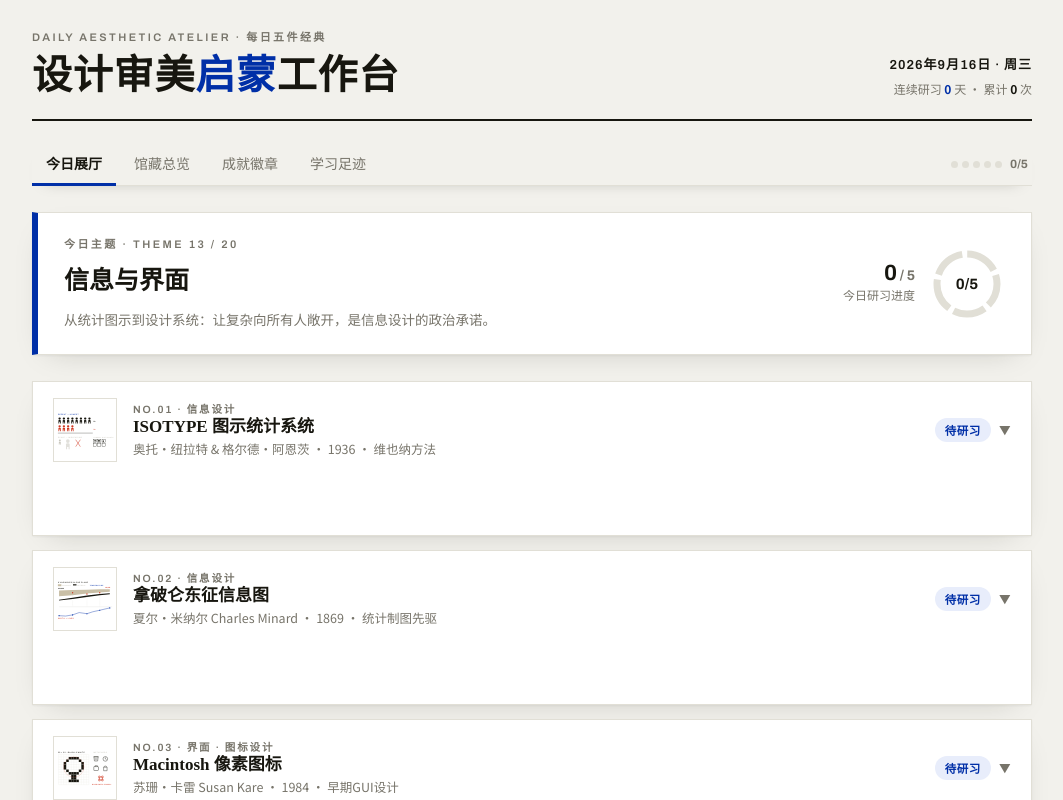
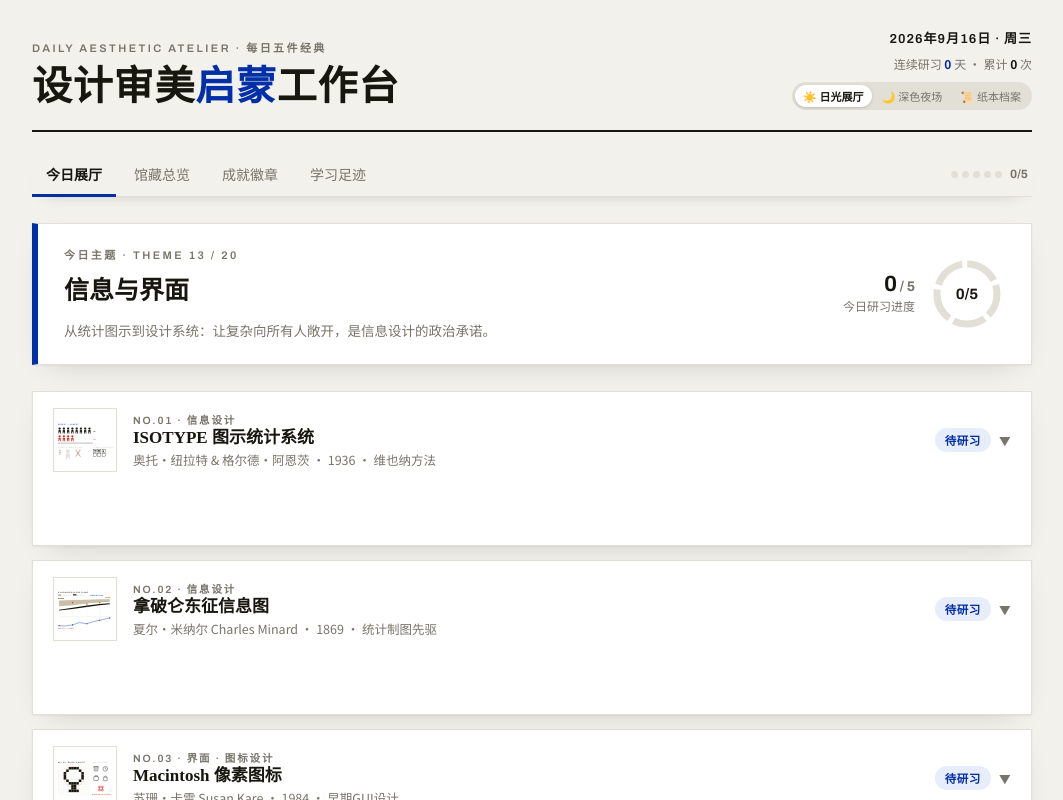
Before and after one commit to idmar/daw, a React (Vite) app: page / in a window 1280 px wide. Shown: the top 800 px of the page, without its empty margins (108-1171 px from the left). Built offline with nearby package versions, Linux system fonts and the light colour scheme.

Commit message:
feat: implement museum lighting themes and dark mode support

```diff
--- a/src/DesignAestheticsWorkbench.jsx
+++ b/src/DesignAestheticsWorkbench.jsx
@@ -3,6 +3,7 @@
 import { CASES, DAY_THEMES, BADGES } from "./data/cases.js";
 import { getVisual } from "./data/visuals.jsx";
 import { todayKey, dayIndexOf, casesForDay, fmtDate, calculateStats } from "./utils/date.js";
+import { THEMES, getInitialTheme, saveTheme } from "./utils/theme.js";
 import { ProgressRing } from "./components/ProgressRing.jsx";
 import { CaseCard } from "./components/CaseCard.jsx";
 
@@ -11,6 +12,7 @@
 /* ---------------- 主应用 ---------------- */
 export default function AestheticAtelier() {
   const [loaded, setLoaded] = useState(false);
+  const [theme, setTheme] = useState(getInitialTheme);
   const [state, setState] = useState({ completed: {}, videoLinks: {}, notes: {} });
   const [tab, setTab] = useState("today");
   const [openId, setOpenId] = useState(null);
@@ -59,7 +61,7 @@
   }, []);
 
   const todayCases = useMemo(() => casesForDay(tKey, CASES), [tKey]);
-  const theme = DAY_THEMES[dayIndexOf(tKey)];
+  const todayTheme = DAY_THEMES[dayIndexOf(tKey)];
   const doneToday = state.completed[tKey] || [];
   const dayClosed = todayCases.length > 0 && todayCases.every(c => doneToday.includes(c.id));
 
@@ -177,7 +179,7 @@
 
   if (!loaded) {
     return (
-      <div className="atelier">
+      <div className="atelier" data-theme={theme}>
         <div className="wrap" style={{ paddingTop: 80, textAlign: "center", color: "var(--muted)" }}>
           正在开馆，载入你的学习档案…
         </div>
@@ -188,7 +190,7 @@
   const historyDays = [...stats.days].reverse();
 
   return (
-    <div className="atelier">
+    <div className="atelier" data-theme={theme}>
       <div className="wrap">
         <header className="masthead">
           <div className="brand">
@@ -201,6 +203,24 @@
             <div className="date">{fmtDate(tKey)}</div>
             <div className="streak">
               连续研习 <b>{stats.streak}</b> 天 · 累计 <b style={{ color: "var(--ink)" }}>{stats.total}</b> 次
+            </div>
+            <div className="theme-switch" role="radiogroup" aria-label="展厅光照模式">
+              {THEMES.map(t => (
+                <button
+                  key={t.id}
+                  className={`theme-btn ${theme === t.id ? "on" : ""}`}
+                  onClick={() => {
+                    setTheme(t.id);
+                    saveTheme(t.id);
+                  }}
+                  title={t.desc}
+                  aria-checked={theme === t.id}
+                  role="radio"
+                >
+                  <span aria-hidden="true">{t.icon}</span>
+                  <span>{t.name}</span>
+                </button>
+              ))}
             </div>
           </div>
         </header>
@@ -243,8 +263,8 @@
                 <div className="eyebrow">
                   今日主题 · Theme {String(dayIndexOf(tKey) + 1).padStart(2, "0")} / {DAY_THEMES.length}
                 </div>
-                <h2>{theme.name}</h2>
-                <p>{theme.desc}</p>
+                <h2>{todayTheme.name}</h2>
+                <p>{todayTheme.desc}</p>
               </div>
               <div className="ring-box">
                 <div className="ring-label">
--- a/src/styles/atelier.css
+++ b/src/styles/atelier.css
@@ -1,6 +1,7 @@
 @import url('https://fonts.googleapis.com/css2?family=Noto+Serif+SC:wght@600;900&family=Noto+Sans+SC:wght@400;500;700&family=Archivo:wght@500;600;700&display=swap');
 
-:root {
+:root,
+.atelier[data-theme="daylight"] {
   --wall: #F2F1EC;        /* 展墙灰白 */
   --panel: #FFFFFF;
   --ink: #17160F;
@@ -13,6 +14,45 @@
   --shadow: 0 1px 2px rgba(23,22,15,.05), 0 10px 30px -18px rgba(23,22,15,.25);
   --dur: .28s;
   --ease: cubic-bezier(.22,1,.36,1);
+  --card-hover: #FAFAF6;
+  --art-bg: #FFFFFF;
+  --code-bg: #EAE8DF;
+}
+
+.atelier[data-theme="midnight"] {
+  --wall: #121316;        /* 黑曜石深色展厅 */
+  --panel: #1A1B20;
+  --ink: #EDEAE2;
+  --muted: #8E8B83;
+  --line: #2D2F36;
+  --blue: #4075FF;        /* 霓虹克莱因蓝 */
+  --blue-soft: #1C2642;
+  --gold: #D6A838;
+  --gold-soft: #2B2516;
+  --shadow: 0 2px 4px rgba(0,0,0,.4), 0 14px 36px -12px rgba(0,0,0,.65);
+  --dur: .28s;
+  --ease: cubic-bezier(.22,1,.36,1);
+  --card-hover: #22242B;
+  --art-bg: #FAF8F4;
+  --code-bg: #26272E;
+}
+
+.atelier[data-theme="sepia"] {
+  --wall: #F4EFE6;        /* 羊皮纸档案色 */
+  --panel: #FAF6EF;
+  --ink: #2C261F;
+  --muted: #7E7364;
+  --line: #DFD7C8;
+  --blue: #1E468A;
+  --blue-soft: #E6ECF5;
+  --gold: #8E6D24;
+  --gold-soft: #EDE4CF;
+  --shadow: 0 1px 3px rgba(44,38,31,.06), 0 10px 24px -16px rgba(44,38,31,.2);
+  --dur: .28s;
+  --ease: cubic-bezier(.22,1,.36,1);
+  --card-hover: #F2ECE0;
+  --art-bg: #FFFFFF;
+  --code-bg: #E7DFCFA0;
 }
 
 /* 尊重系统的减弱动态偏好：统一豁免全部动效 */
@@ -68,7 +108,7 @@
   text-transform: uppercase;
   color: var(--muted);
 }
-.masthead-meta { text-align: right; flex-shrink: 0; }
+.masthead-meta { text-align: right; flex-shrink: 0; display: flex; flex-direction: column; align-items: flex-end; }
 .masthead-meta .date {
   font-family: 'Archivo', sans-serif;
   font-weight: 600;
@@ -81,6 +121,39 @@
   margin-top: 2px;
 }
 .masthead-meta .streak b { color: var(--blue); font-weight: 700; }
+
+/* 主题光照切换器 */
+.theme-switch {
+  display: inline-flex;
+  gap: 2px;
+  background: var(--line);
+  padding: 3px;
+  border-radius: 99px;
+  margin-top: 8px;
+}
+.theme-btn {
+  appearance: none;
+  border: none;
+  background: none;
+  font-family: inherit;
+  font-size: 11px;
+  font-weight: 500;
+  padding: 3px 8px;
+  border-radius: 99px;
+  color: var(--muted);
+  cursor: pointer;
+  display: inline-flex;
+  align-items: center;
+  gap: 3px;
+  transition: background .15s, color .15s, transform .09s;
+}
+.theme-btn:hover { color: var(--ink); }
+.theme-btn.on {
+  background: var(--panel);
+  color: var(--ink);
+  font-weight: 700;
+  box-shadow: 0 1px 3px rgba(0,0,0,.15);
+}
 
 /* ---------- 页签 ---------- */
 .tabs {
@@ -200,7 +273,7 @@
   color: inherit;
 }
 .case-row:focus-visible { outline: 2px solid var(--blue); outline-offset: -2px; }
-.case-row:hover { background: #FAFAF6; }
+.case-row:hover { background: var(--card-hover); }
 .case-row:hover .info h3 { color: var(--blue); }
 .case-row .info h3 { transition: color .15s; }
 .case.done .case-row .meta { color: var(--gold); }
@@ -209,7 +282,7 @@
   height: 64px;
   flex-shrink: 0;
   border: 1px solid var(--line);
-  background: #fff;
+  background: var(--art-bg);
   display: flex;
   align-items: center;
   justify-content: center;
@@ -683,7 +756,7 @@
 .arch-card:hover { border-color: var(--blue); transform: translateY(-2px); box-shadow: var(--shadow); }
 .arch-card:focus-visible { outline: 2px solid var(--blue); outline-offset: 2px; }
 .arch-card.done { border-left: 4px solid var(--gold); }
-.ac-thumb { width: 46px; height: 46px; flex-shrink: 0; border: 1px solid var(--line); background: #fff; overflow: hidden; }
+.ac-thumb { width: 46px; height: 46px; flex-shrink: 0; border: 1px solid var(--line); background: var(--art-bg); overflow: hidden; }
 .ac-thumb svg { width: 100%; height: 100%; display: block; }
 .ac-tx { flex: 1; min-width: 0; display: flex; flex-direction: column; gap: 2px; }
 .ac-title {
@@ -740,7 +813,7 @@
 .sheet h3 { font-family: 'Noto Serif SC', serif; font-weight: 900; font-size: 21px; margin: 6px 0 4px; }
 .sheet-sub { font-size: 12.5px; color: var(--muted); margin-bottom: 16px; }
 .sheet-art { border: 1px solid var(--line); background: var(--wall); padding: 14px; margin-bottom: 16px; }
-.sheet-art svg { width: 100%; height: auto; display: block; background: #fff; border: 1px solid var(--line); }
+.sheet-art svg { width: 100%; height: auto; display: block; background: var(--art-bg); border: 1px solid var(--line); }
 .sheet-intro { font-size: 13.5px; line-height: 1.85; color: var(--ink); margin-bottom: 18px; }
 .sheet-acts { display: flex; justify-content: flex-end; }
 
--- /dev/null
+++ b/src/utils/theme.js
@@ -0,0 +1,33 @@
+/**
+ * 美术馆光照引擎与主题管理
+ */
+export const THEMES = [
+  { id: "daylight", name: "日光展厅", icon: "☀️", desc: "经典灰白展墙与克莱因蓝策展线" },
+  { id: "midnight", name: "深色夜场", icon: "🌙", desc: "黑曜石深色展厅与护眼低眩光" },
+  { id: "sepia", name: "纸本档案", icon: "📜", desc: "温润羊皮纸感与典藏书刊基调" },
+];
+
+export const getInitialTheme = () => {
+  if (typeof window === "undefined") return "daylight";
+  try {
+    const saved = localStorage.getItem("daw:theme");
+    if (saved && THEMES.some(t => t.id === saved)) {
+      return saved;
+    }
+    if (window.matchMedia && window.matchMedia("(prefers-color-scheme: dark)").matches) {
+      return "midnight";
+    }
+  } catch (e) {
+    /* 忽略安全沙箱异常 */
+  }
+  return "daylight";
+};
+
+export const saveTheme = theme => {
+  if (typeof window === "undefined") return;
+  try {
+    localStorage.setItem("daw:theme", theme);
+  } catch (e) {
+    /* 忽略安全沙箱异常 */
+  }
+};
```
Also changed, not shown: 1 other file (tests, documents, lock files or other folders).
